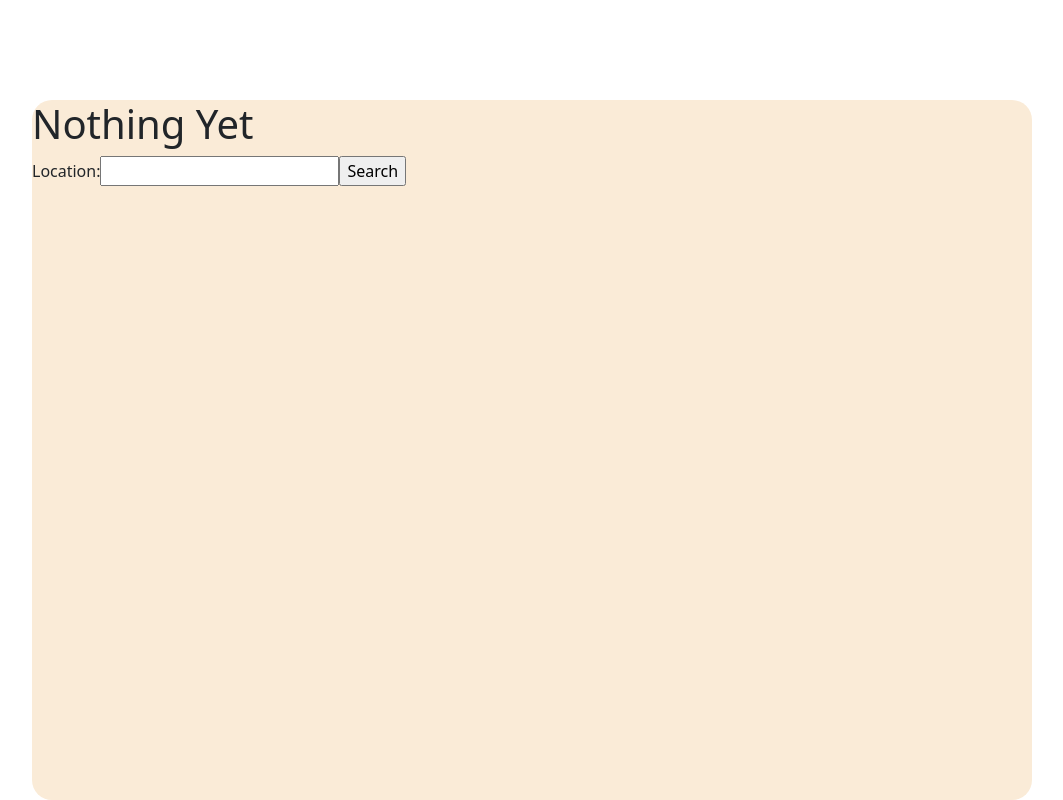
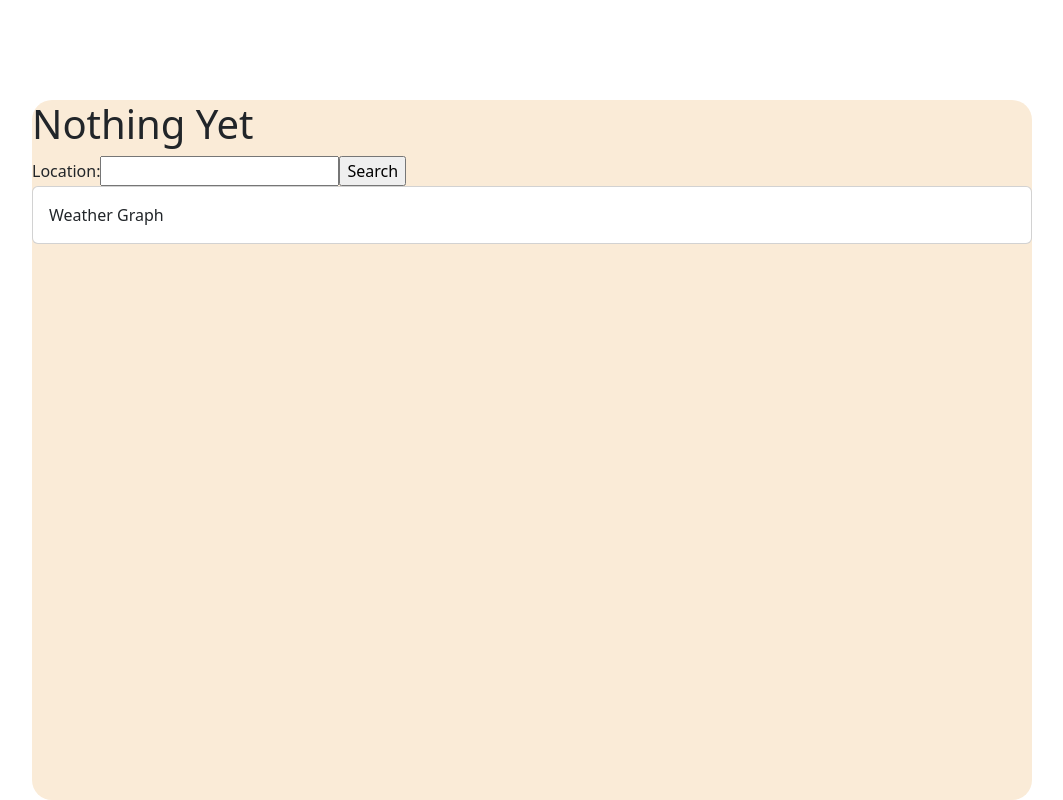
Before and after one commit to j0rdanbruce/React-Weather-App, a React (Create React App) app: page / in a window 1280 px wide. Shown: the whole page, without its empty margins (108-1171 px from the left). Built offline with nearby package versions, Linux system fonts and the light colour scheme.

Commit message:
started weathergraph component.

```diff
--- a/src/App.js
+++ b/src/App.js
@@ -1,5 +1,7 @@
 import { useState } from "react";
 import LocationForm from "./components/LocationForm/LocationForm";
+import WeatherGraph from "./components/WeatherGraphComponent/WeatherGraph";
+import './components/WeatherGraphComponent/WeatherGraph.css'
 
 function App() {
   const [location, setLocation] = useState({
@@ -12,6 +14,10 @@ function App() {
       <LocationForm
         setLocation={setLocation}
       />
+      <WeatherGraph
+        className="weather-graph"
+        location={location}
+      />
     </div>
   );
 }
--- a/src/components/WeatherGraphComponent/WeatherGraph.css
+++ b/src/components/WeatherGraphComponent/WeatherGraph.css
@@ -0,0 +1,5 @@
+.weather-graph {
+    width: auto;
+    height: auto;
+    border-color: brown;
+}
--- a/src/components/WeatherGraphComponent/WeatherGraph.js
+++ b/src/components/WeatherGraphComponent/WeatherGraph.js
@@ -1,10 +1,14 @@
-import { Card } from "react-bootstrap/Card";
+import Card from "react-bootstrap/Card";
 
-const WeatherGraph = () => {
+const WeatherGraph = ({className, location}) => {
 
-    return (
-        <div className="weather-graph">
+	return (
+		<Card className="weather-graph">
+			<Card.Body>
+				Weather Graph
+			</Card.Body>
+		</Card>
+	);
+}
 
-        </div>
-    );
-}
+export default WeatherGraph;
--- a/src/index.js
+++ b/src/index.js
@@ -2,7 +2,9 @@ import React from 'react';
 import ReactDOM from 'react-dom/client';
 import './index.css';
 import App from './App';
-import 'bootstrap/dist/css/bootstrap.min.css'
+
+//importing bootstrap css
+import 'bootstrap/dist/css/bootstrap.min.css';
 
 const root = ReactDOM.createRoot(document.getElementById('root'));
 root.render(
```
